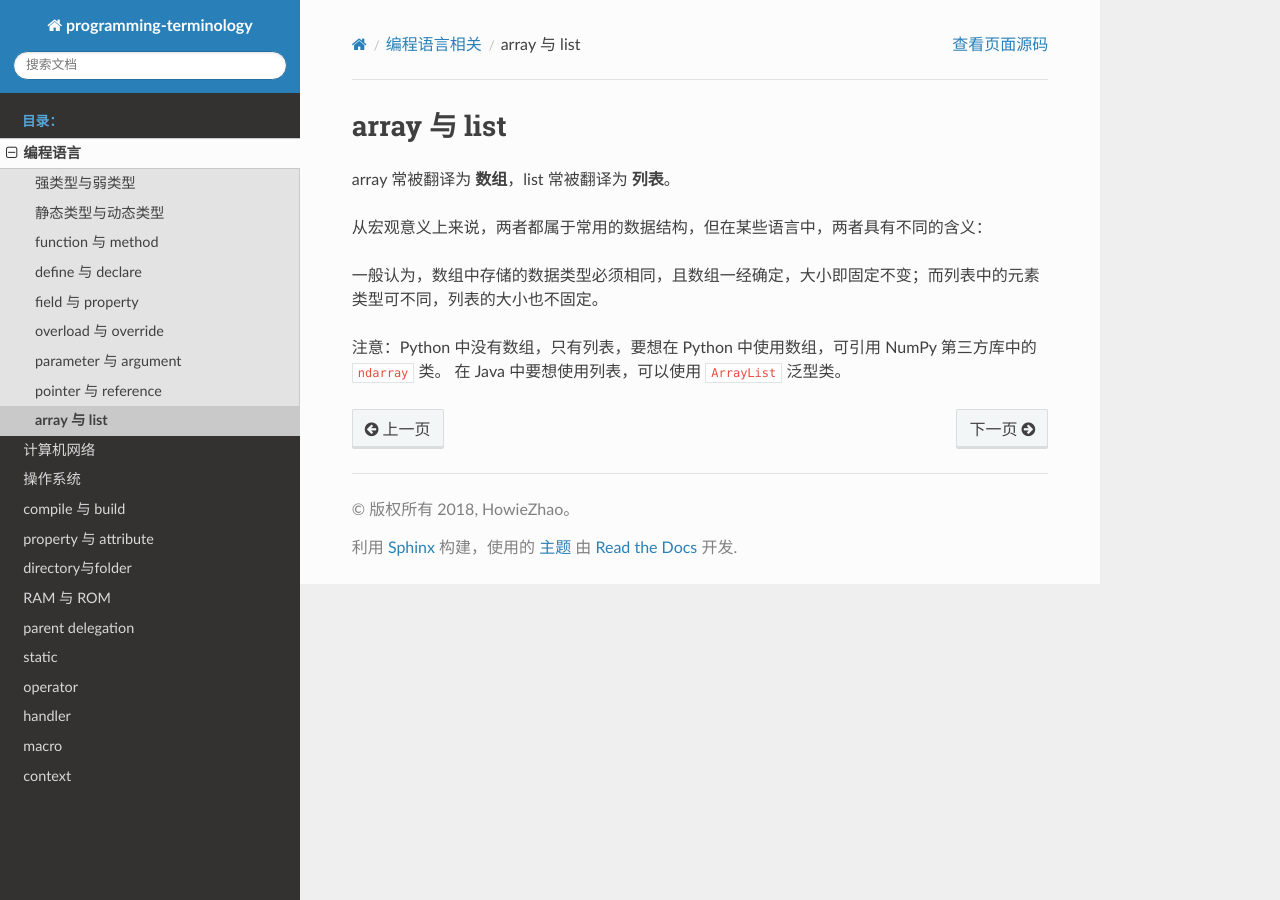
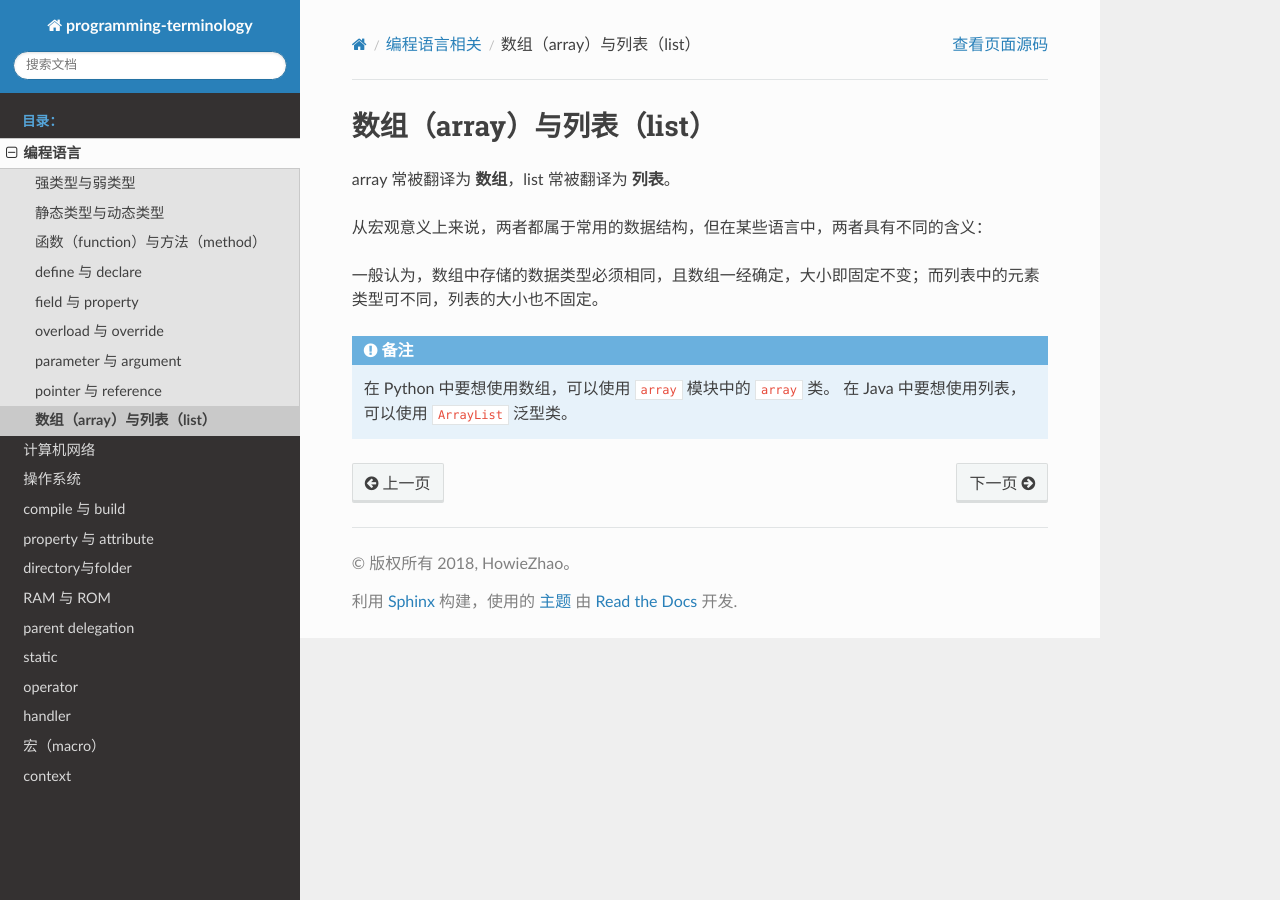
Before and after one commit to howiezhao/programming-terminology, a Sphinx documentation site: the page built from docs/language/array-list.rst, in a window 1280 px wide. Built offline with Sphinx 7.4.7 and the Read the Docs theme 2.0.0, drawn with Linux system fonts in a browser that asks for light colours.

```diff
--- a/docs/language/array-list.rst
+++ b/docs/language/array-list.rst
@@ -1,5 +1,5 @@
-array 与 list
-==============
+数组（array）与列表（list）
+===========================
 
 array 常被翻译为 **数组**，list 常被翻译为 **列表**。
 
@@ -7,5 +7,6 @@ array 常被翻译为 **数组**，list 常被翻译为 **列表**。
 
 一般认为，数组中存储的数据类型必须相同，且数组一经确定，大小即固定不变；而列表中的元素类型可不同，列表的大小也不固定。
 
-注意：Python 中没有数组，只有列表，要想在 Python 中使用数组，可引用 NumPy 第三方库中的 ``ndarray`` 类。
-在 Java 中要想使用列表，可以使用 ``ArrayList`` 泛型类。
+.. note::
+    在 Python 中要想使用数组，可以使用 ``array`` 模块中的 ``array`` 类。
+    在 Java 中要想使用列表，可以使用 ``ArrayList`` 泛型类。
--- a/docs/language/function-method.rst
+++ b/docs/language/function-method.rst
@@ -1,13 +1,13 @@
-function 与 method
-====================
+函数（function）与方法（method）
+=================================
 
 function 常被翻译为 **函数**，method 常被翻译为 **方法**。
 
 从宏观意义上来说，两者都代表一段可复用的代码，但在某些语言中，两者具有不同的含义：
 
 一般认为，函数不属于类或对象，而方法属于类或对象。
-因为C语言是一门面向过程的语言，其不含类与对象，所以其只有函数，没有方法；
-而 Java 是一门纯的面向对象的语言，所以其只有方法，没有函数。
+因为 C 语言是一门面向过程的语言，其不含类与对象，所以其只有函数，没有方法；
+而 Java 是一门 **纯** 的面向对象的语言，所以其只有方法，没有函数。
 
 倘若，有一个函数/方法为 ``upper()``，其作用是使字符串全大写，若为函数，则调用形式为 ``upper(str)``，
 若为方法，则调用形式为 ``str.upper()``。
```
Also changed, not shown: docs/macro.rst (+8 -2 lines).
